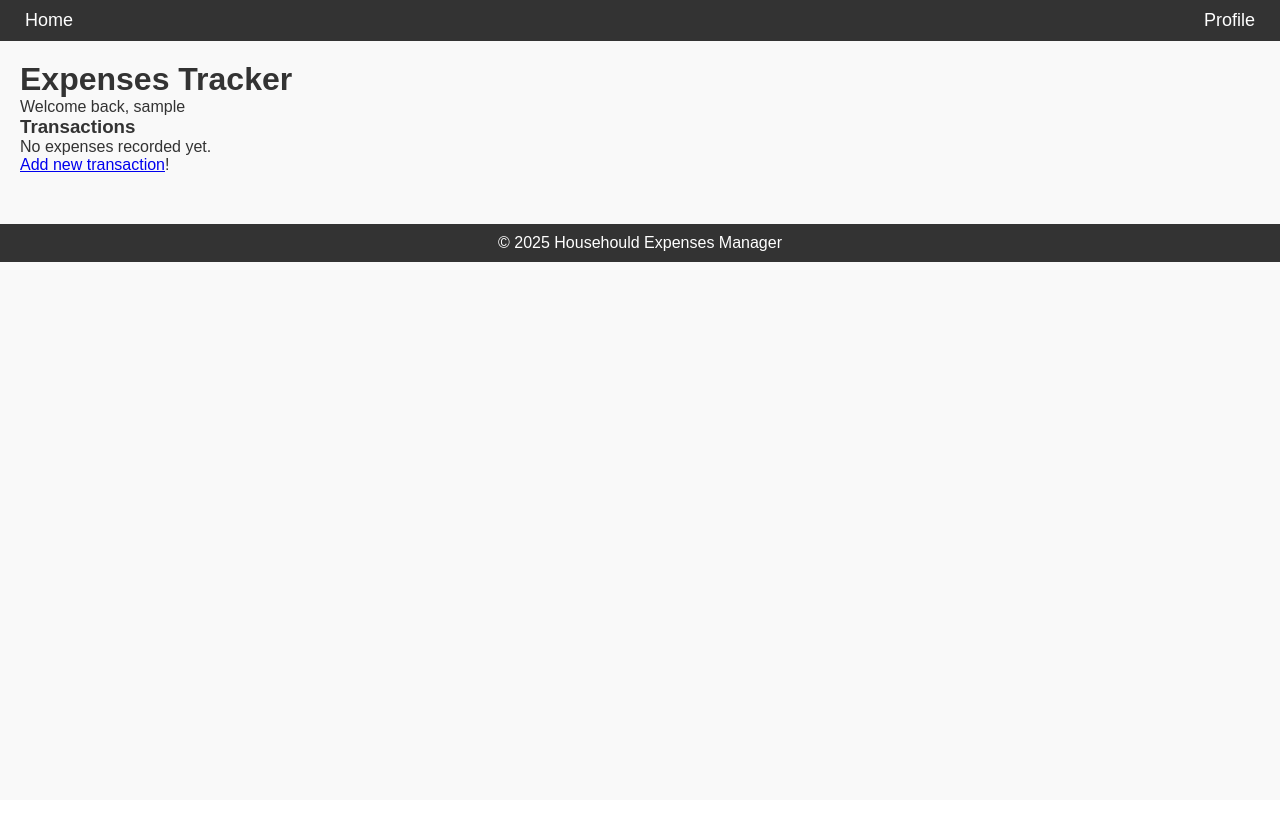
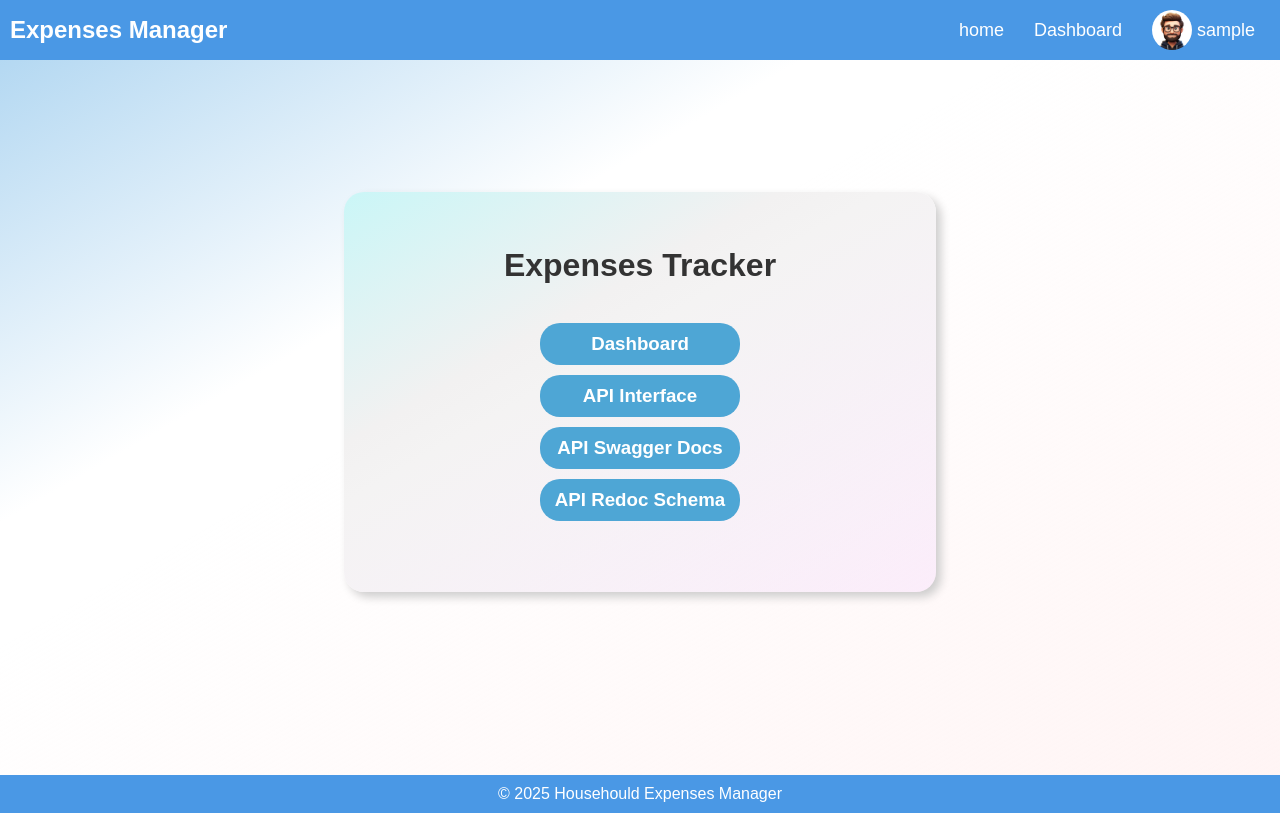
Before and after one commit to mohamedbahgat-dev/BE-CAPSTONE-EXPENSES-MANAGER, a Django app: page / in a window 1280 px wide. Before the commit the page ends 262 px from the top, so only its background shows below. Run offline with Django 5.2, Linux system fonts and the light colour scheme; the visitor is signed in with stand-in values (Sample User, id 1); data that the repository does not hold is empty.

Commit message:
Enhancing home page and create a dashboard view

```diff
--- a/expenses/urls.py
+++ b/expenses/urls.py
@@ -1,9 +1,9 @@
 from django.urls import path
-from .views import HomePageView, ExpensesCreateView, ExpensesUpdateView, ExpensesDeleteView
+from .views import HomePageView, ExpensesCreateView, ExpensesUpdateView, ExpensesDeleteView, DashboardView
 
 urlpatterns = [
     path('', HomePageView.as_view(), name='home' ),
-    # path('categories/add/', AddCategoryView.as_view(), name='add_category'),
+    path('Dashboard/<int:pk>/', DashboardView.as_view(), name='dashboard' ),
     path('transactions/add/', ExpensesCreateView.as_view(), name='add_transaction'),
     path('transactions/<int:pk>/update/', ExpensesUpdateView.as_view(), name='update_transaction'),
     path('transaction/<int:pk>/delete/',ExpensesDeleteView.as_view(), name='delete_transaction')
--- a/expenses/views.py
+++ b/expenses/views.py
@@ -61,6 +61,10 @@ class ExpensesDeleteView(LoginRequiredMixin, UserPassesTestMixin, DeleteView):
 class HomePageView(ListView):
     model = Expense
     template_name = 'home.html'
+
+class DashboardView(ListView):
+    model = Expense
+    template_name = 'dashboard.html'
     context_object_name = 'transactions'
 
     def get_queryset(self):
--- a/static/css/styles.css
+++ b/static/css/styles.css
@@ -7,19 +7,37 @@
 
 body {
   font-family: Arial, sans-serif;
-  background-color: #f9f9f9;
+  background: #ffdede;
+  background: linear-gradient(
+    330deg,
+    rgba(255, 222, 222, 0.33) 0%,
+    rgba(255, 255, 255, 1) 58%,
+    rgba(255, 255, 255, 1) 66%,
+    rgb(170, 211, 240) 100%
+  );
   color: #333;
+  height: 100vh;
+}
+
+nav {
+  display: flex;
+  justify-content: space-between;
+  align-items: center;
+}
+
+nav h2 {
+  color: white;
 }
 
 header {
-  background-color: #333;
+  background-color: #4a98e5;
   padding: 10px;
   text-align: center;
 }
 
 header nav ul {
   display: flex;
-  justify-content: space-between;
+  justify-content: center;
   align-items: center;
 }
 
@@ -34,15 +52,11 @@ header nav ul li a {
   font-size: 18px;
 }
 
-.content {
-  margin: 20px;
-}
-
 footer {
   text-align: center;
   margin-top: 50px;
   padding: 10px;
-  background-color: #333;
+  background-color: #4a98e5;
   color: white;
 }
 
@@ -67,6 +81,11 @@ th {
   border-bottom: 2px solid black;
   margin-bottom: 20px;
   padding-bottom: 10px;
+}
+.profile-home {
+  display: flex;
+  justify-content: center;
+  align-items: center;
 }
 
 .post-card {
@@ -160,8 +179,8 @@ th {
 
 .profile-pic {
   margin-right: 5px;
-  width: 50px;
-  height: 50px;
+  width: 40px;
+  height: 40px;
   border-radius: 100%;
 }
 
@@ -221,3 +240,66 @@ th {
   display: flex;
   margin-top: 10px;
 }
+
+.content {
+  height: 83.1%;
+  display: flex;
+  flex-direction: column;
+  justify-content: center;
+  align-items: center;
+}
+
+.home-container {
+  display: flex;
+  justify-content: center;
+  align-items: center;
+}
+
+.home-page {
+  min-height: 50vh;
+  background: #efc2ff;
+  background: #f4d4fc;
+  background: linear-gradient(
+    330deg,
+    rgba(244, 212, 252, 0.33) 0%,
+    rgb(244, 243, 243) 58%,
+    rgb(242, 241, 241) 66%,
+    rgb(202, 246, 247) 100%
+  );
+  display: flex;
+  flex-wrap: wrap;
+  justify-content: center;
+  align-items: center;
+  padding: 5%;
+  margin: 80px;
+  border-radius: 20px;
+  box-shadow: 5px 5px 10px rgb(206, 205, 205);
+}
+
+.expense-title {
+  text-align: center;
+}
+
+.pages-items {
+  display: flex;
+  justify-content: center;
+  align-items: center;
+  flex-wrap: wrap;
+  width: 320px;
+  height: 200px;
+  margin-bottom: 20px;
+}
+
+.pages-items h3 {
+  padding: 10px;
+  background-color: #4ea6d5;
+  border-radius: 20px;
+  margin: 5px;
+  width: 200px;
+  text-align: center;
+}
+
+.pages-items h3 a {
+  text-decoration: none;
+  color: rgb(255, 255, 255);
+}
--- a/templates/base.html
+++ b/templates/base.html
@@ -11,10 +11,28 @@
   <body>
     <header>
       <nav>
+        <h2>Expenses Manager</h2>
         <ul>
+          <li><a href="{% url 'home' %}">home</a></li>
+
           {% if user.is_authenticated %}
-          <li><a href="{% url 'home' %}">Home</a></li>
-          <li><a href="{% url 'profile' user.pk %}">Profile</a></li>
+          <li><a href="{% url 'dashboard' user.pk %}">Dashboard</a></li>
+          <li class="profile-home">
+            {% if user.profile_picture %}
+            <img
+              class="profile-pic"
+              src="{{ user.profile_picture.url }}"
+              alt="{{ user.username }}'s profile picture"
+            />
+            {% else %}
+            <img
+              class="profile-pic"
+              src="{% static 'images/avatar.jpg' %}"
+              alt="Default profile picture"
+            />
+            {% endif %}
+            <a href="{% url 'profile' user.pk %}">{{ user.username }}</a>
+          </li>
 
           {% else %}
           <li><a href="{% url 'login' %}">Login</a></li>
--- a/templates/home.html
+++ b/templates/home.html
@@ -3,44 +3,25 @@
 <title>{% block title %}Home{% endblock title %}</title>
 
 {% block content %}
-<h1>Expenses Tracker</h1>
-{% if user.is_authenticated %}
-<p>Welcome back, {{ user.username }}</p>
-
-<div>
-  <h3>Transactions</h3>
-  {% if transactions %}
-  <table>
-    <thead>
-      <tr>
-        <th>Date</th>
-        <th>Description</th>
-        <th>Category</th>
-        <th>Amount({{ user.currency }})</th>
-      </tr>
-    </thead>
-    <tbody>
-      {% for transaction in transactions %}
-      <tr>
-        <td>{{ transaction.date }}</td>
-        <td>{{ transaction.description }}</td>
-        <td>{{ transaction.category.name }}</td>
-        <td>{{ transaction.amount }}</td>
-        <td style="display: flex; flex-direction: column">
-          <a href="{% url 'update_transaction' transaction.pk %}">Update</a>
-          <a href="{% url 'delete_transaction' transaction.pk %}">Delete</a>
-        </td>
-      </tr>
-      {% endfor %}
-    </tbody>
-  </table>
-  {% else %}
-  <p>No expenses recorded yet.</p>
-  {% endif %}
-  <a href="{% url 'add_transaction' %}">Add new transaction</a>!
+<div class="home-container">
+  <div class="home-page">
+    <h1 class="expense-title">Expenses Tracker</h1>
+    <div class="pages-items">
+      <h3>
+        <a
+          href="{% if user.is_authenticated %}{% url 'dashboard' user.pk %}{% else %}{% url 'login' %}{% endif %}"
+          >Dashboard</a
+        >
+      </h3>
+      <h3>
+        <a href="{% url 'expense_list' %}" target="_blank">API Interface</a>
+      </h3>
+      <h3>
+        <a href="{% url 'swagger-ui' %}" target="_blank">API Swagger Docs</a>
+      </h3>
+      <h3><a href="{% url 'redoc' %}" target="_blank">API Redoc Schema</a></h3>
+    </div>
+  </div>
 </div>
 
-{% else %}
-<p>You are not loged in.</p>
-<a class="home-login" href="{% url 'login' %}">Login</a>
-{% endif %} {% endblock content %}
+{% endblock content %}
```
Also changed, not shown: templates/dashboard.html (added, +45 -0 lines), templates/rest_framework/base.html (added, +17 -0 lines).
